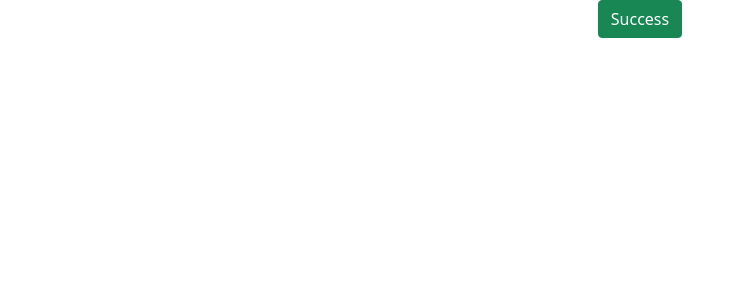
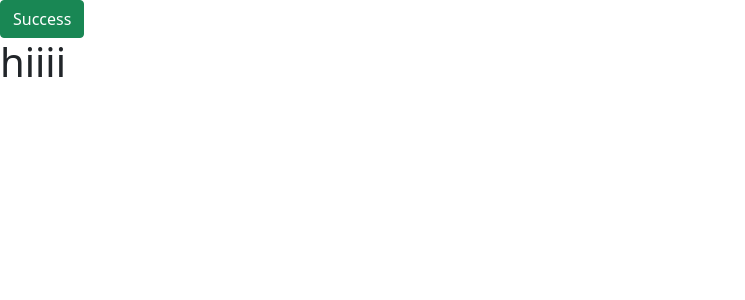
Before and after one commit to Yahiya-Zahour/basic-react, a React (Create React App) app: page / in a window 1280 px wide. Shown: the top 300 px of the page, without its empty margins (0-745 px from the left). Built offline with nearby package versions, Linux system fonts and the light colour scheme.

Commit message:
practice

```diff
--- a/src/App.css
+++ b/src/App.css
@@ -1,6 +1,6 @@
-.App {
+/* .App {
   text-align: center;
-}
+} */
 
 .App-logo {
   height: 40vmin;
--- a/src/Component/A-Header/Header.jsx
+++ b/src/Component/A-Header/Header.jsx
@@ -5,6 +5,7 @@ const Header = () => {
     return (
         <div>
      <Button variant="success">Success</Button>{' '}
+     <h1>hiiii</h1>
         </div>
     );
 };
```
